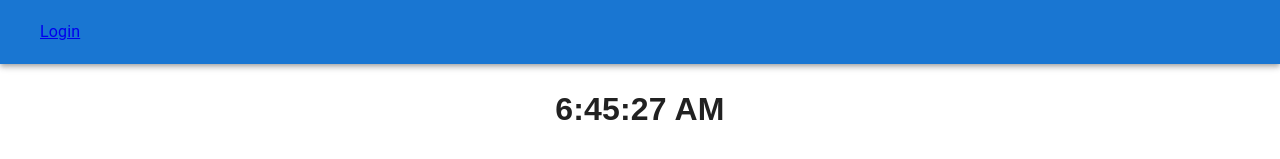
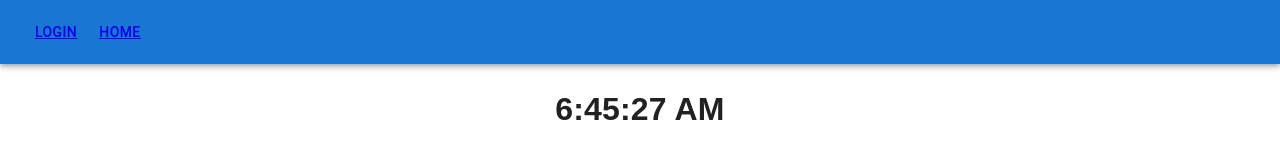
Before and after one commit to csimes/time-tracking-client, a React (Create React App) app: page /employee/timesheet in a window 1280 px wide. Shown: the top 159 px of the page. Built offline with nearby package versions, Linux system fonts and the light colour scheme; no server answers.

Commit message:
Trying an externally hosted proxy to resolve cors error in deployed app

```diff
--- a/src/components/home/Nav.tsx
+++ b/src/components/home/Nav.tsx
@@ -108,7 +108,10 @@ this.props.fetchEmployeeId()
               </div>
             )
           : (
-            <MenuItem onClick={this.handleClose}><Link to="/login">Login</Link></MenuItem>
+            <div>
+            <Button onClick={this.handleClose}><Link to="/login">Login</Link></Button>
+            <Button onClick={this.handleClose}><Link to="/">Home</Link></Button>
+            </div>
           )
           }
           </Toolbar>
--- a/src/helpers/environment.js
+++ b/src/helpers/environment.js
@@ -6,7 +6,7 @@ switch (window.location.hostname) {
         break;
     case "cs-timetrackerclient.herokuapp.com":
         APIURL =
-            "https://radiant-oasis-13136.herokuapp.com/https://cs-timetrackerapp.herokuapp.com";
+            "https://thingproxy.freeboard.io/fetch/https://cs-timetrackerapp.herokuapp.com";
         break;
         default : console.log("Unable to connect")
 }
```
